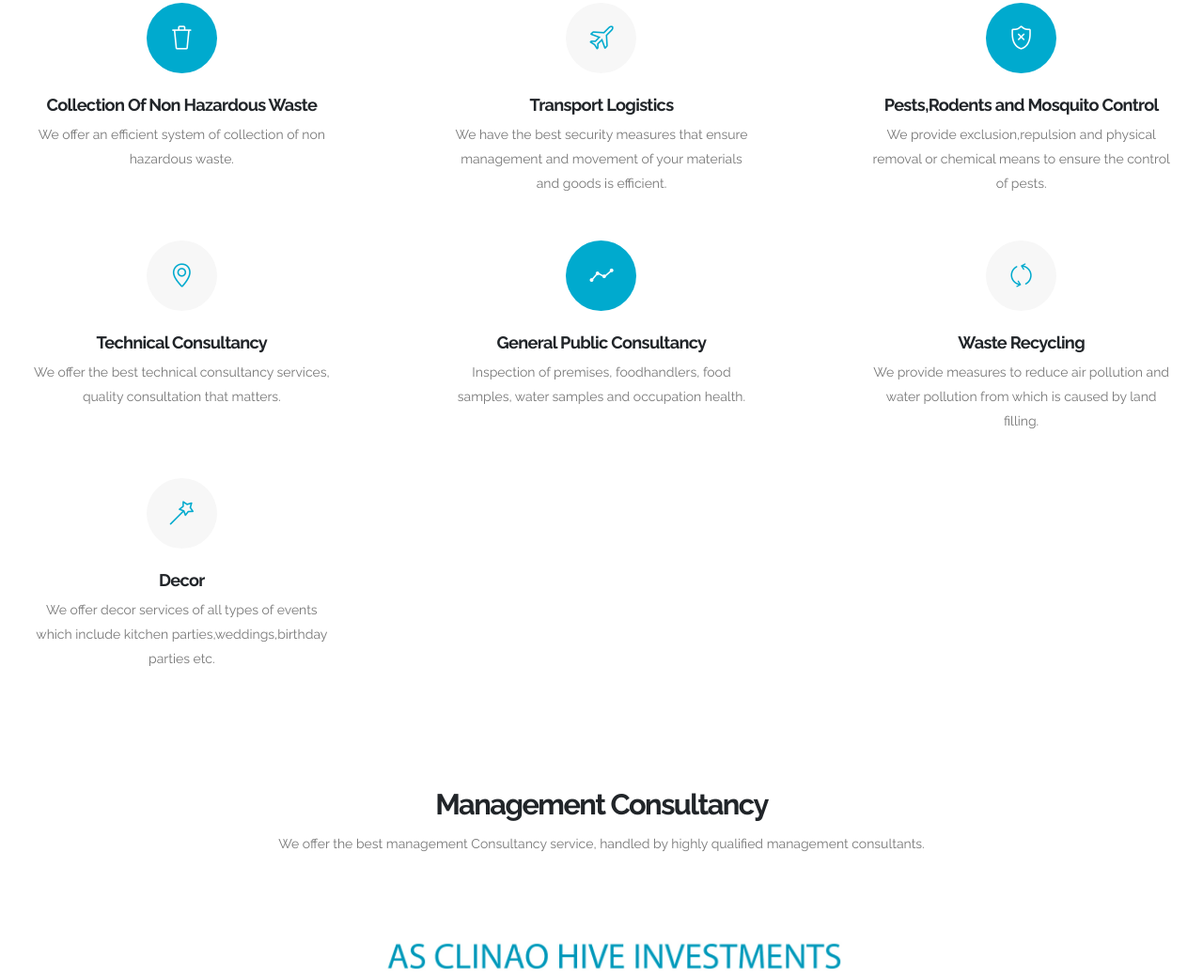
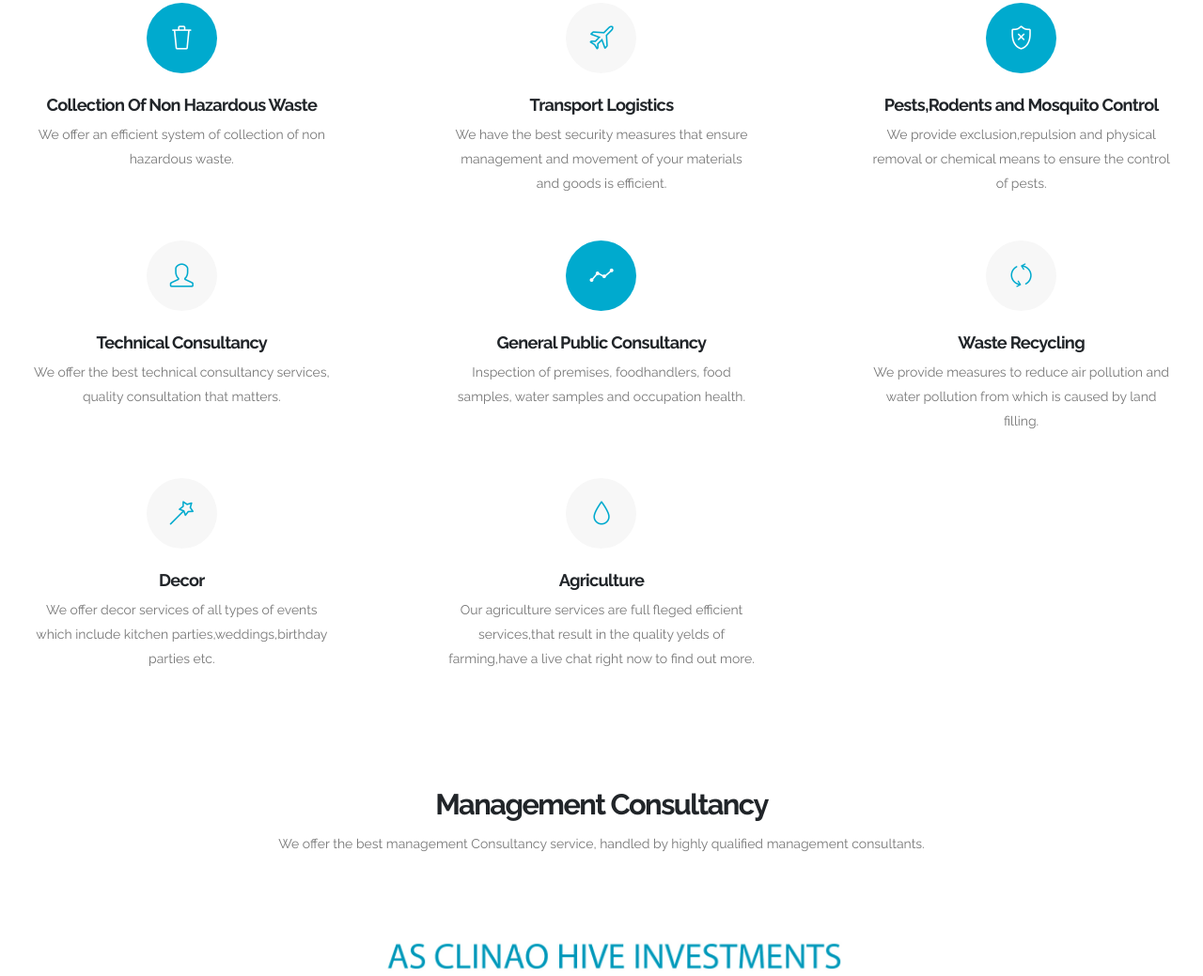
Before and after one commit to martintransform/clinaoHive.github.io, a plain HTML site: page index.html in a window 1280 px wide. Shown: the part 2894-3933 px from the top of the page at 94% size. Drawn offline with Linux system fonts and the light colour scheme; animation ran at ten frames a second; a script that the page names is missing.

Commit message:
Update index.html
changes on code

```diff
--- a/index.html
+++ b/index.html
@@ -344,7 +344,7 @@
 												<div class="col-md-6 col-lg-4 appear-animation" data-appear-animation="fadeInRightShorter" data-appear-animation-delay="700">
 													<div class="featured-box featured-box-effect-4">
 														<div class="box-content">
-															<i class="icon-featured icon-location-pin icons text-color-primary bg-color-grey"></i>
+															<i class="icon-featured icon-user icons text-color-primary bg-color-grey"></i>
 															<h4 class="font-weight-bold">Technical Consultancy</h4>
 															<p class="px-3">We offer the best technical consultancy services, quality consultation that matters.</p>
 														</div>
@@ -381,6 +381,15 @@
 														</div>
 													</div>
 												</div>
+												<div class="col-md-6 col-lg-4 appear-animation" data-appear-animation="fadeInRightShorter" data-appear-animation-delay="1100">
+                          <div class="featured-box featured-box-effect-4">
+                            <div class="box-content">
+                              <i class="icon-featured icon-drop icons text-color-primary bg-color-grey"></i>
+                              <h4 class="font-weight-bold">Agriculture</h4>
+                              <p class="px-3">Our agriculture services are full fleged  efficient services,that result in the quality yelds of farming,have a live chat right now to find out more.</p>
+                            </div>
+                          </div>
+                        </div>
 
 											</div>
 										</div>
```
